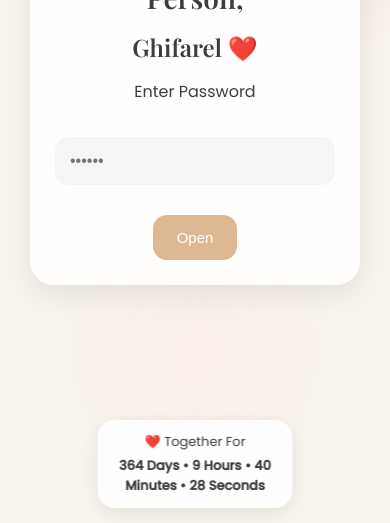
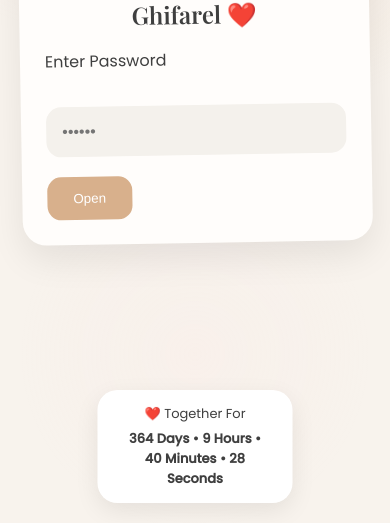
Before and after one commit to theghilina-ship-it/anniversary-arellina, a plain HTML site: page index.html in a window 390 px wide. Shown: the part 321-844 px from the top of the page. Drawn offline with nearby package versions, Linux system fonts and the light colour scheme.

Commit message:
Update style.css

```diff
--- a/style.css
+++ b/style.css
@@ -1,3 +1,5 @@
+@import url('https://fonts.googleapis.com/css2?family=Playfair+Display:wght@600&family=Poppins:wght@300;400;500&family=Caveat:wght@500&display=swap');
+
 *{
 margin:0;
 padding:0;
@@ -6,15 +8,32 @@ box-sizing:border-box;
 
 body{
 font-family:'Poppins',sans-serif;
-background:#F8F3ED;
-color:#3d3d3d;
+background:#f8f3ed;
+color:#3f3f3f;
 overflow-x:hidden;
+min-height:100vh;
 }
+
+/* PAPER BACKGROUND */
+
+body::before{
+content:"";
+position:fixed;
+inset:0;
+background:
+radial-gradient(circle at 20% 20%, rgba(255,192,203,.15), transparent 25%),
+radial-gradient(circle at 80% 30%, rgba(221,184,146,.15), transparent 25%),
+radial-gradient(circle at 50% 80%, rgba(255,228,225,.15), transparent 25%);
+pointer-events:none;
+z-index:-1;
+}
+
+/* PAGE */
 
 .page{
 display:none;
 min-height:100vh;
-padding:30px;
+padding:40px 20px 120px;
 justify-content:center;
 align-items:center;
 flex-direction:column;
@@ -24,111 +43,182 @@ flex-direction:column;
 display:flex;
 }
 
+/* SCRAPBOOK CARD */
+
 .card{
-background:rgba(255,255,255,.88);
-backdrop-filter:blur(10px);
-padding:35px;
+background:#fffdfb;
+width:100%;
+max-width:700px;
+padding:40px;
 border-radius:24px;
-max-width:600px;
-width:100%;
-text-align:center;
-box-shadow:0 10px 30px rgba(0,0,0,.08);
+box-shadow:
+0 15px 35px rgba(0,0,0,.08);
+position:relative;
+transform:rotate(-1deg);
 }
+
+/* TAPE */
+
+.card::before{
+content:"";
+position:absolute;
+top:-15px;
+left:50%;
+transform:translateX(-50%) rotate(-4deg);
+width:110px;
+height:30px;
+background:rgba(255,240,200,.8);
+box-shadow:0 2px 6px rgba(0,0,0,.1);
+}
+
+/* TITLES */
 
 h1,h2{
 font-family:'Playfair Display',serif;
 margin-bottom:15px;
+text-align:center;
+}
+
+h1{
+font-size:42px;
+}
+
+h2{
+font-size:28px;
 }
 
 p{
-line-height:1.8;
+line-height:1.9;
 margin-bottom:15px;
 }
 
+/* INPUT */
+
 input{
 width:100%;
-padding:15px;
+padding:16px;
 border:none;
-border-radius:14px;
+background:#f4f1ec;
+border-radius:15px;
 margin-top:15px;
 margin-bottom:20px;
 font-size:16px;
-background:#f5f5f5;
 }
+
+/* BUTTON */
 
 button,
 .btn{
 display:inline-block;
-padding:14px 24px;
+padding:14px 26px;
 border:none;
 border-radius:14px;
-background:#DDB892;
+background:#d8b08c;
 color:white;
 text-decoration:none;
-font-size:15px;
 cursor:pointer;
 transition:.3s;
-margin-top:10px;
+font-weight:500;
 }
 
 button:hover,
 .btn:hover{
-transform:translateY(-2px);
+transform:translateY(-3px);
 }
 
+/* ENVELOPE */
+
 .envelope{
-font-size:90px;
+font-size:110px;
 margin-bottom:20px;
 animation:float 2s ease-in-out infinite;
 }
 
 @keyframes float{
-0%{transform:translateY(0);}
-50%{transform:translateY(-10px);}
-100%{transform:translateY(0);}
+
+0%{
+transform:translateY(0);
 }
+
+50%{
+transform:translateY(-12px);
+}
+
+100%{
+transform:translateY(0);
+}
+
+}
+
+/* LETTER */
 
 .letter{
 background:white;
-padding:35px;
-border-radius:24px;
-max-width:700px;
+max-width:800px;
 width:100%;
-box-shadow:0 10px 30px rgba(0,0,0,.08);
-line-height:1.9;
+padding:40px;
+border-radius:25px;
+box-shadow:0 15px 35px rgba(0,0,0,.08);
+position:relative;
 }
+
+.letter::before{
+content:"";
+position:absolute;
+top:-15px;
+left:40px;
+width:90px;
+height:25px;
+background:rgba(255,240,200,.9);
+transform:rotate(-6deg);
+}
+
+.letter h2{
+font-family:'Caveat',cursive;
+font-size:40px;
+text-align:left;
+}
+
+/* TIMER */
 
 #loveTimer{
 position:fixed;
-bottom:15px;
+bottom:20px;
 left:50%;
 transform:translateX(-50%);
-background:rgba(255,255,255,.92);
-padding:12px 20px;
-border-radius:18px;
+background:white;
+padding:14px 22px;
+border-radius:20px;
+box-shadow:0 8px 25px rgba(0,0,0,.08);
 font-size:13px;
 text-align:center;
-box-shadow:0 6px 20px rgba(0,0,0,.08);
 z-index:999;
-backdrop-filter:blur(10px);
 }
 
 #timer{
+display:block;
+margin-top:5px;
 font-weight:600;
-display:block;
-margin-top:4px;
 }
 
-body::before{
-content:"";
-position:fixed;
-inset:0;
-background-image:
-radial-gradient(circle at 20% 20%, rgba(255,192,203,.2), transparent 20%),
-radial-gradient(circle at 80% 30%, rgba(221,184,146,.2), transparent 20%),
-radial-gradient(circle at 50% 80%, rgba(255,228,225,.3), transparent 20%);
-pointer-events:none;
+/* SCRAPBOOK DECOR */
+
+.sticker{
+position:absolute;
+font-size:24px;
 }
+
+.sticker1{
+top:20px;
+left:20px;
+}
+
+.sticker2{
+bottom:20px;
+right:20px;
+}
+
+/* MOBILE */
 
 @media(max-width:768px){
 
@@ -138,7 +228,7 @@ padding:25px;
 }
 
 h1{
-font-size:28px;
+font-size:30px;
 }
 
 h2{
```
